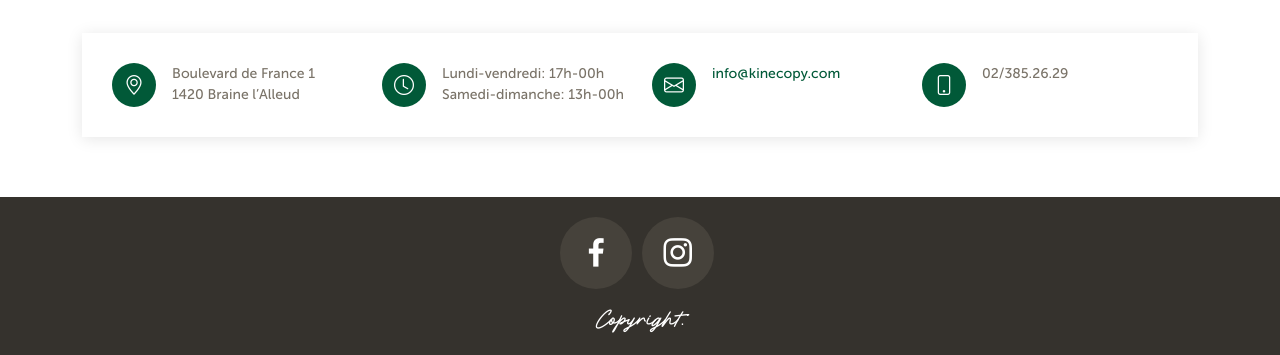
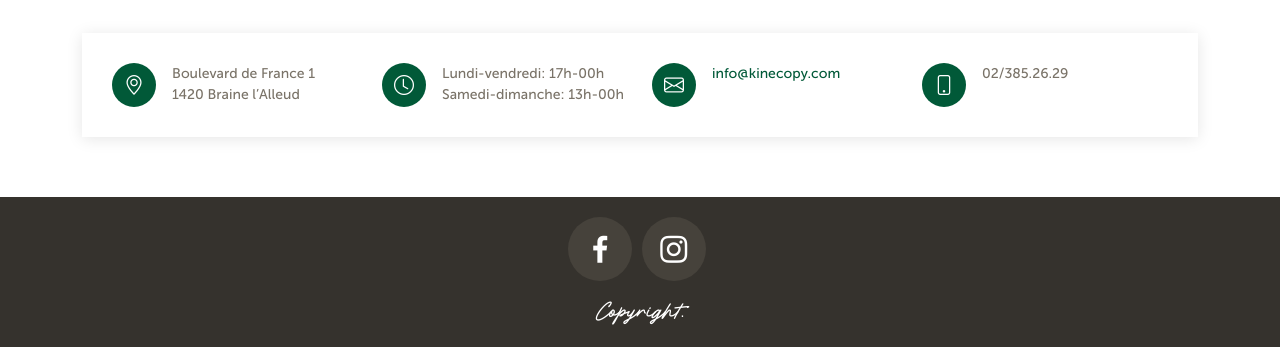
Before and after one commit to willdn/copyright, a website: page index.html in a window 1280 px wide. Shown: the part 3494-3849 px from the top of the page. Drawn offline with Linux system fonts and the light colour scheme.

Commit message:
Smaller socials icons

```diff
--- a/assets/scss/_footer.scss
+++ b/assets/scss/_footer.scss
@@ -26,17 +26,17 @@
 
   .social-links {
     a {
-      font-size: 38px;
+      font-size: 36px;
       display: inline-block;
       background: lighten($secondary, 1);
       color: $white;
       line-height: 1;
-      padding: 16px 0;
+      padding: 14px 0;
       margin-right: 6px;
       border-radius: 50%;
       text-align: center;
-      width: 72px;
-      height: 72px;
+      width: 64px;
+      height: 64px;
       transition: 0.3s;
       &:hover {
         background: $primary;
```
Also changed, not shown: assets/css/style.css.
